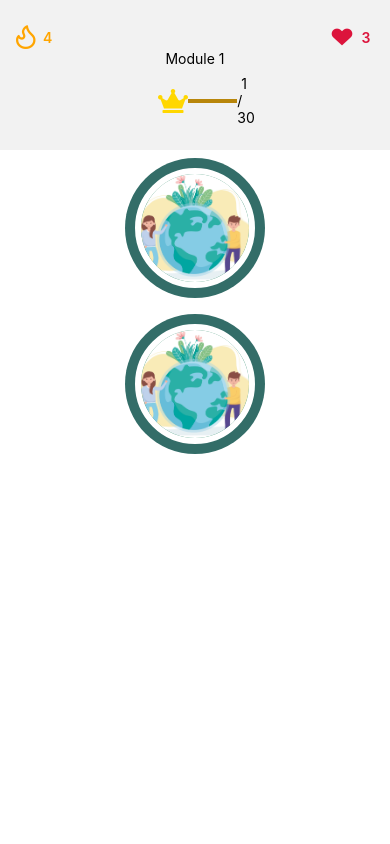
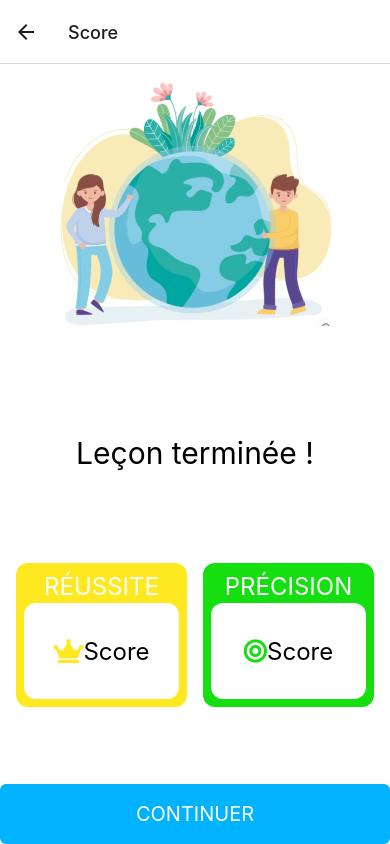
Before and after one commit to LenaPancher/eco-quiz, a React Native app: screen /Score in a window 390 px wide. Built offline with nearby package versions, Linux system fonts and the light colour scheme.

Commit message:
add screen score

```diff
--- a/src/component/ButtonComponent.tsx
+++ b/src/component/ButtonComponent.tsx
@@ -3,16 +3,17 @@ import {GestureResponderEvent, Text, TouchableOpacity} from "react-native";
 interface ButtonComponentProps {
   onPress: (event: GestureResponderEvent) => void;
   title: string;
-  selectedOption: string | null;
+  selectedOption?: string | null;
+  bg?: string;
 }
 
-const ButtonComponent = ({onPress, title, selectedOption}: ButtonComponentProps) => {
+const ButtonComponent = ({onPress, title, selectedOption, bg}: ButtonComponentProps) => {
   return (
     <TouchableOpacity
       className={"w-full rounded-md"}
       onPress={onPress}
       disabled={selectedOption === null}
-      style={{backgroundColor: selectedOption === null ? "#CDCCCC" : "#15DF11"}}
+      style={{backgroundColor: selectedOption === null ? "#CDCCCC" : `${bg}`}}
     >
       <Text className={"text-center text-xl text-[#FFFFFF] uppercase py-4"}>{title}</Text>
     </TouchableOpacity>
--- a/src/component/QuestionComponent.tsx
+++ b/src/component/QuestionComponent.tsx
@@ -3,7 +3,7 @@ import {useState} from "react";
 import {QUESTIONS} from "../utils/questions";
 import ButtonComponent from "./ButtonComponent";
 import AnswerComponent from "./AnswerComponent";
-import {useNavigation} from "@react-navigation/native";
+import {CommonActions, useNavigation} from "@react-navigation/native";
 
 interface QuestionComponent {
   level: number;
@@ -34,7 +34,12 @@ const QuestionComponent = ({level}: QuestionComponent) => {
       setCurrentQuestionIndex(currentQuestionIndex + 1);
     } else {
       console.log(score);
-      navigation.navigate("Home");
+      navigation.dispatch(CommonActions.reset({
+        index: 1,
+        routes: [
+          {name: "Score"}
+        ]
+      }));
     }
   };
 
@@ -44,7 +49,8 @@ const QuestionComponent = ({level}: QuestionComponent) => {
         <Text className={"my-7 text-2xl"}>{currentQuestion.question}</Text>
         <View className={"flex-1 justify-around"}>
           <AnswerComponent questionItem={currentQuestion} onPress={handleAnswer} selectedOption={selectedOption}/>
-          <ButtonComponent onPress={handleNextQuestion} title={"Valider"} selectedOption={selectedOption}/>
+          <ButtonComponent onPress={handleNextQuestion} title={"Valider"} selectedOption={selectedOption}
+                           bg={"#15DF11"}/>
         </View>
       </View>
     </View>
--- /dev/null
+++ b/src/component/ScoreComponent.tsx
@@ -0,0 +1,29 @@
+import {Text, View} from "react-native";
+import {FontAwesome5} from "@expo/vector-icons";
+
+interface ScoreComponentProps {
+  bg: string;
+  ml?: string;
+  mr?: string;
+  title: string;
+  colorSubTitle: string;
+  icon: string;
+}
+
+const ScoreComponent = ({bg, ml, mr, title, colorSubTitle, icon}: ScoreComponentProps) => {
+  return (
+    <View className={"w-1/2"}>
+      <View className={`w-100 h-36 ${ml} ${mr} rounded-xl p-2 justify-between`} style={{backgroundColor: bg}}>
+        <Text className={"uppercase text-[#FFFFFF] text-center text-2xl"}>{title}</Text>
+        <View className={"w-full h-24 rounded-xl justify-center"} style={{backgroundColor: "white"}}>
+          <Text className={`text-[\`${colorSubTitle}\`] text-center text-2xl py-2`}>
+            <FontAwesome5 name={icon} size={24} color={bg}/>
+            Score
+          </Text>
+        </View>
+      </View>
+    </View>
+  );
+};
+
+export default ScoreComponent;
--- a/src/navigation/Navigator.tsx
+++ b/src/navigation/Navigator.tsx
@@ -8,10 +8,12 @@ import {
 import Home from "../views/Home";
 import Game from "../views/Game";
 import Header from "./Header";
+import Score from "../views/Score";
 
 export type StackParamList = {
   Home: undefined;
   Game: { id: number };
+  Score: { game_id: number };
 };
 
 const Stack = createNativeStackNavigator<StackParamList>();
@@ -22,7 +24,8 @@ export type routeProps = NativeStackScreenProps<StackParamList, "Game">;
 export type MyNavigationProp = NativeStackNavigationProp<
   StackParamList,
   "Home",
-  "Game"
+  "Game",
+  "Score"
 >;
 
 const Navigator = () => {
@@ -37,6 +40,7 @@ const Navigator = () => {
           }}
         />
         <Stack.Screen name="Game" component={Game} />
+        <Stack.Screen name="Score" component={Score}/>
       </Stack.Navigator>
     </NavigationContainer>
   );
--- /dev/null
+++ b/src/views/Score.tsx
@@ -0,0 +1,34 @@
+import {Image, Text, View} from "react-native";
+import world from "../../assets/Images/world.png";
+import ScoreComponent from "../component/ScoreComponent";
+import ButtonComponent from "../component/ButtonComponent";
+import {CommonActions, useNavigation} from "@react-navigation/native";
+
+const Score = () => {
+  const navigation = useNavigation();
+
+  const handleResetHome = () => {
+    navigation.dispatch(CommonActions.reset({
+      index: 1,
+      routes: [
+        {name: "Home"}
+      ]
+    }));
+  };
+
+  return (
+    <View className={"bg-[#FFFFFF] w-full h-full justify-between"}>
+      <Image source={world} className={"self-center my-4"}/>
+      <Text className={"color-[#FEE81F] text-center text-3xl my-4"}>Leçon terminée !</Text>
+      <View className={"flex-wrap flex-row justify-center"}>
+        <ScoreComponent bg={"#FEE81F"} ml={"ml-4"} mr={"mr-2"} title={"Réussite"} colorSubTitle={"#FEE81F"}
+                        icon={"crown"}/>
+        <ScoreComponent bg={"#15DF11"} mr={"mr-4"} ml={"ml-2"} title={"Précision"} colorSubTitle={"#15DF11"}
+                        icon={"bullseye"}/>
+      </View>
+      <ButtonComponent onPress={handleResetHome} title={"Continuer"} bg={"#01B3FF"}/>
+    </View>
+  );
+};
+
+export default Score;
```
